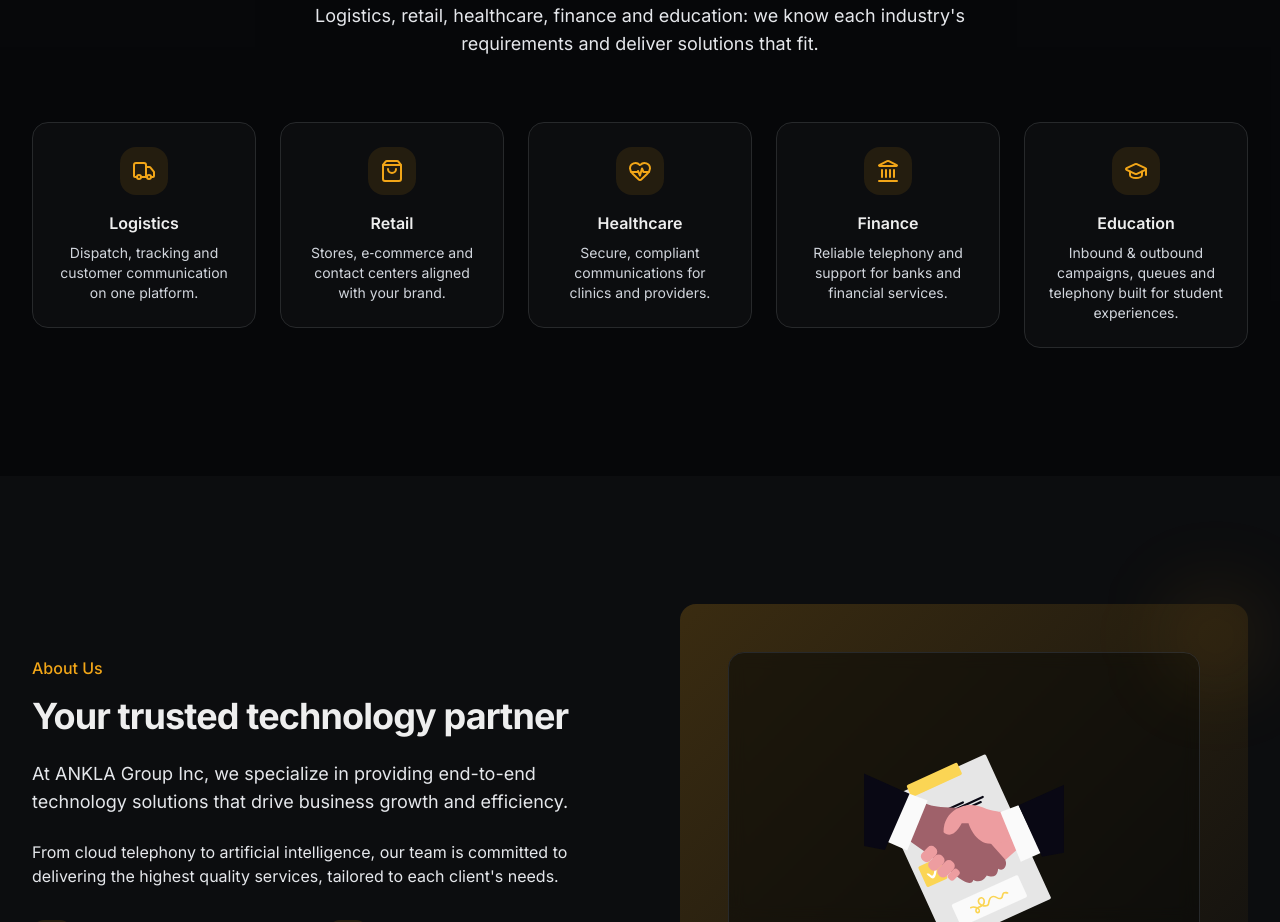
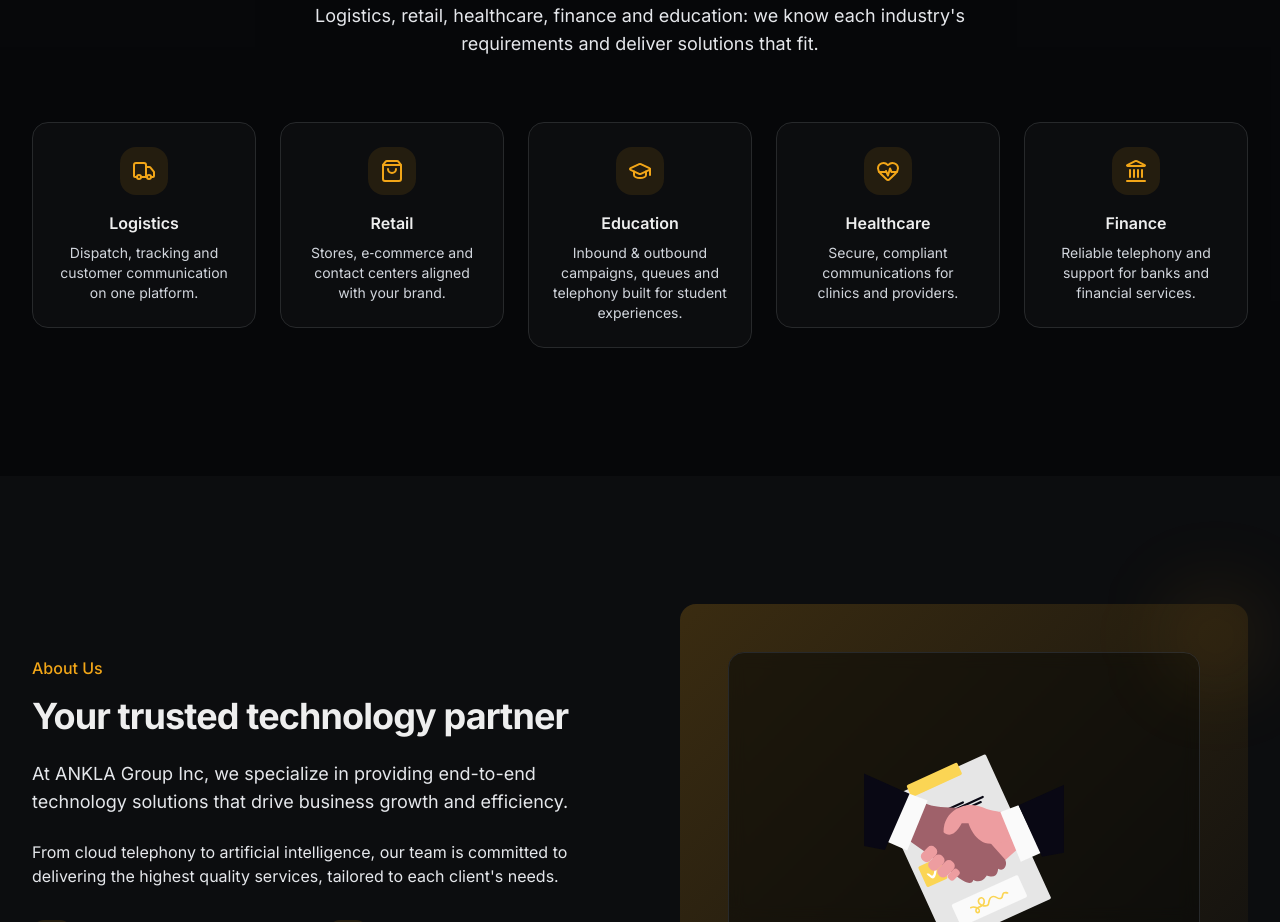
Before and after one commit to elar-bit/anklagroupweb, a Next.js app: page / in a window 1280 px wide. Shown: the part 4780-5702 px from the top of the page. Built offline with nearby package versions, Linux system fonts and the light colour scheme.

Commit message:
Center Education

```diff
--- a/components/industries-we-serve.tsx
+++ b/components/industries-we-serve.tsx
@@ -7,17 +7,17 @@ import { SectionReveal } from "@/components/section-reveal"
 const industriesEn = [
   { icon: Truck, name: "Logistics", desc: "Dispatch, tracking and customer communication on one platform." },
   { icon: ShoppingBag, name: "Retail", desc: "Stores, e‑commerce and contact centers aligned with your brand." },
+  { icon: GraduationCap, name: "Education", desc: "Inbound & outbound campaigns, queues and telephony built for student experiences." },
   { icon: HeartPulse, name: "Healthcare", desc: "Secure, compliant communications for clinics and providers." },
   { icon: Landmark, name: "Finance", desc: "Reliable telephony and support for banks and financial services." },
-  { icon: GraduationCap, name: "Education", desc: "Inbound & outbound campaigns, queues and telephony built for student experiences." },
 ]
 
 const industriesEs = [
   { icon: Truck, name: "Logística", desc: "Despacho, seguimiento y comunicación con clientes en una sola plataforma." },
   { icon: ShoppingBag, name: "Retail", desc: "Tiendas, e‑commerce y centros de contacto alineados con tu marca." },
+  { icon: GraduationCap, name: "Educación", desc: "Campañas inbound/outbound, colas y telefonía listas para experiencias de estudiantes." },
   { icon: HeartPulse, name: "Salud", desc: "Comunicaciones seguras y cumplimiento normativo para clínicas y proveedores." },
   { icon: Landmark, name: "Finanzas", desc: "Telefonía y soporte confiables para banca y servicios financieros." },
-  { icon: GraduationCap, name: "Educación", desc: "Campañas inbound/outbound, colas y telefonía listas para experiencias de estudiantes." },
 ]
 
 export function IndustriesWeServe() {
```
